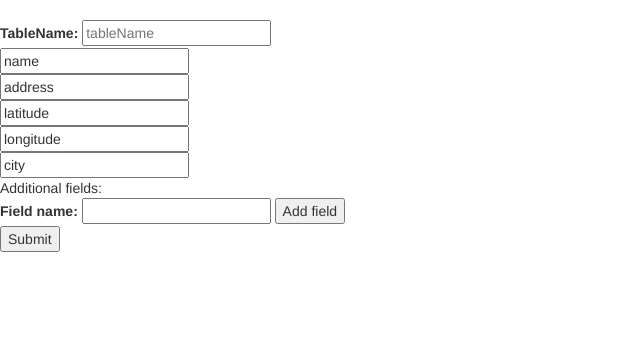
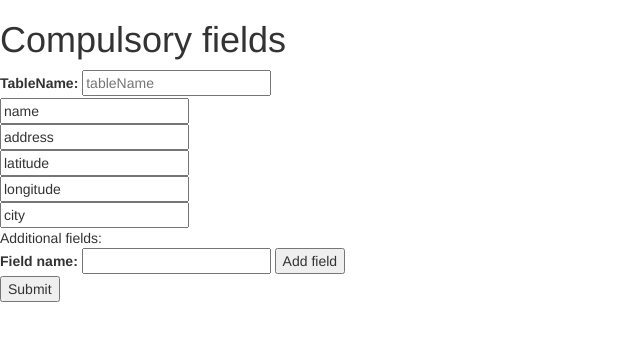
Before and after one commit to rickmccasker/IFB299, a Django app: page /admin/add_servicetype/ in a window 1280 px wide. Shown: the part 52-393 px from the top of the page, without its empty margins (0-640 px from the left). Run offline with Django 3.2, Linux system fonts and the light colour scheme; parts of the project's set-up code (start-up, migrations or seed data) failed here and were passed over; some libraries are stand-ins or nearby versions.

Commit message:
Clarity of fields

```diff
--- a/smartcity299/templates/admin_addTable.html
+++ b/smartcity299/templates/admin_addTable.html
@@ -11,6 +11,9 @@
 {% block content %}
     <form method="POST" action="submit_servicetype/" onsubmit="return validateInput(this)">
         {% csrf_token %}
+
+
+        <h1>Compulsory fields</h1>
         <label>TableName: </label>
         <input id="tableName" name="tableName" placeholder="tableName" /><br />
         <input id="name" name="name" value="name" readonly/><br />
```
